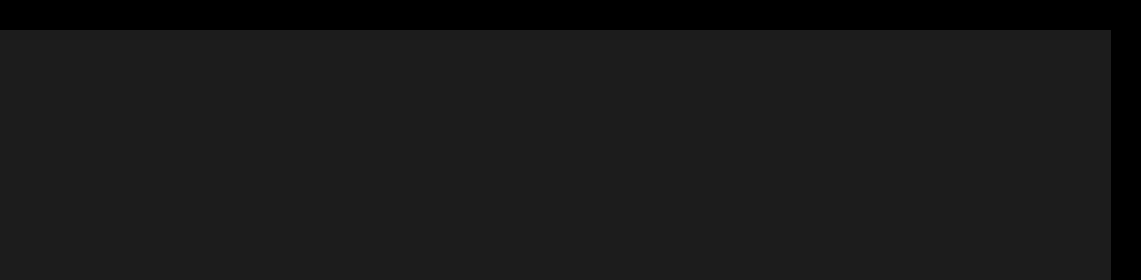
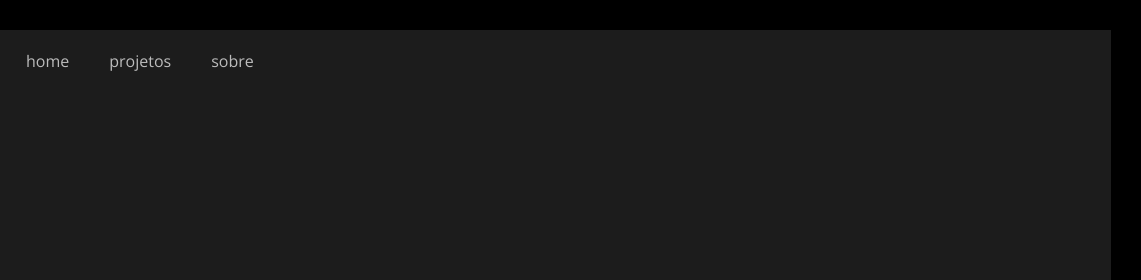
Before and after one commit to StunerX/frontend-designer-essentials, a plain HTML site: page projects/final/index.html in a window 1280 px wide. Shown: the top 280 px of the page, 139-1280 px from the left. Drawn offline with nearby package versions, Linux system fonts and the light colour scheme.

Commit message:
Fazendo menu Desktop

```diff
--- a/projects/final/css/main.css
+++ b/projects/final/css/main.css
@@ -39,6 +39,10 @@
         margin: 55px auto 0 auto;
 
     }
+
+    .jl-menu {
+        display: none;
+    }
 }
 
 @media screen and (min-width: 576px) {
@@ -50,7 +54,48 @@
 }
 
 @media screen and (min-width: 992px) {
+    .jl-menu {
+        display: table;
+        float: left;
+        height: 110px;
+        margin-left: 30px;
+    }
 
+    .jl-menu a {
+        text-decoration: none;
+        font-family: 'Open Sans';
+        font-size: 16px;
+        color: #bcbcbc;
+        text-transform: lowercase;
+        display: inline-block;
+        margin: 50px 20px 0 20px;
+        font-weight: 400;
+        position: relative;
+    }
+
+    .jl-menu a:first-child {
+        margin-left: 0;
+    }
+
+    .jl-menu a:hover {
+        color: #2ccb69
+    }
+
+    .jl-menu a:before {
+        content: '';
+        width: 0;
+        height: 4px;
+        background-color: #2ccb69;
+        display: block;
+        position: absolute;
+        bottom: -6px;
+        left: 0;
+        transition: all 0.2s ease-out;
+    }
+
+    .jl-menu a:hover:before {
+        width: 100%;
+    }
 }
 
 @media screen and (min-width: 1200px) {
--- a/projects/final/index.html
+++ b/projects/final/index.html
@@ -5,6 +5,7 @@
     <meta name="viewport" content="width=device-width, initial-scale=1.0">
     <meta http-equiv="X-UA-Compatible" content="ie=edge">
     <title>Portifólio UX/UI Designer</title>
+    <link href="https://fonts.googleapis.com/css?family=Abril+Fatface|Open+Sans:400,400i,700,700i,800,800i&display=swap" rel="stylesheet">
     <link rel="stylesheet" href="css/main.css">
 </head>
 <body>
@@ -13,6 +14,13 @@
         <div class="jl-logo">
             <img src="./images/logo.svg" alt="logo">
         </div>
+
+        <nav class="jl-menu">
+            <a href="#">Home</a>
+            <a href="#">Projetos</a>
+            <a href="#">Sobre</a>
+        </nav>
+
     </header>
 
     <div class="jl-page-wrapper">
```
